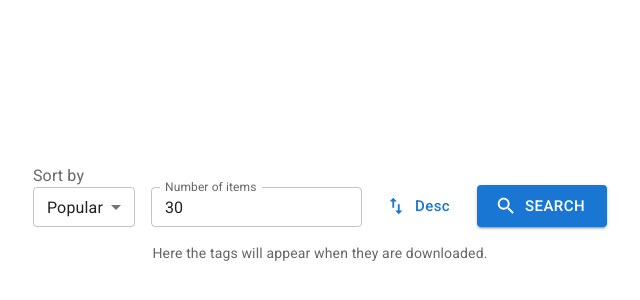
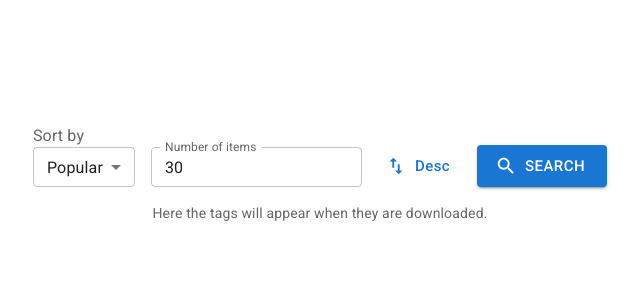
Before and after one commit to MASSHUU12/mediporta-recruitment-task, a React (Vite) app: page / in a window 1280 px wide. Shown: the part 226-526 px from the top of the page, without its empty margins (320-960 px from the left). Built offline with nearby package versions, Linux system fonts and the light colour scheme.

Commit message:
Further simplify styling

```diff
--- a/src/App.tsx
+++ b/src/App.tsx
@@ -1,5 +1,5 @@
 import { getTags } from "./classes/SO";
-import { Stack, Typography } from "@mui/material";
+import { Box, Stack, Typography } from "@mui/material";
 import TagList from "./components/TagList";
 import { useState } from "react";
 import { TagInfoResponse } from "./types/TagInfo";
@@ -42,11 +42,17 @@ function App() {
 	}
 
 	return (
-		<main>
+		<Box
+			component="main"
+			display="flex"
+			justifyContent="center"
+			alignItems="center"
+			minHeight="100svh"
+		>
 			<Stack
 				alignItems="center"
 				justifyContent="center"
-				minHeight="100svh"
+				sx={{ width: "90svw" }}
 				spacing={2}
 				marginY={5}
 			>
@@ -79,7 +85,7 @@ function App() {
 					/>
 				)}
 			</Stack>
-		</main>
+		</Box>
 	);
 }
 
--- a/src/components/Menu.tsx
+++ b/src/components/Menu.tsx
@@ -18,7 +18,7 @@ function Menu(props: MenuProps): JSX.Element {
 			direction={{ xs: "column", sm: "row" }}
 			alignItems={{ xs: "start", sm: "end" }}
 			justifyContent="center"
-			sx={{ width: "90svw" }}
+			width="100%"
 		>
 			<SortBy />
 			<ItemCountField
--- a/src/components/TagInfo.tsx
+++ b/src/components/TagInfo.tsx
@@ -32,7 +32,7 @@ function TagInfo({ info, expanded }: TagInfoProps): JSX.Element {
 	return (
 		<Card
 			variant="outlined"
-			sx={{ width: "90svw", maxWidth: "48rem" }}
+			sx={{ width: "100%", maxWidth: "48rem" }}
 		>
 			<CardContent>
 				<CardActions
--- a/src/components/TagList.tsx
+++ b/src/components/TagList.tsx
@@ -28,7 +28,8 @@ function TagList({ isLoading: dataLoading, data }: TagListProps): JSX.Element {
 	return (
 		<Stack
 			spacing={2}
-			sx={{ width: "90svw", maxWidth: "48rem" }}
+			width="100%"
+			sx={{ maxWidth: "48rem" }}
 		>
 			{dataLoading && generateSkeletons(3)}
 			{data !== undefined &&
```
